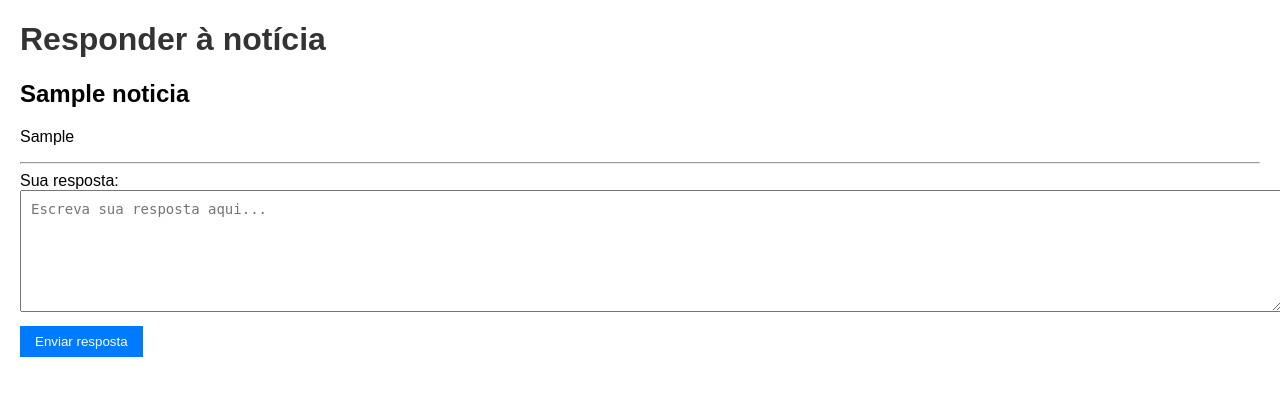
After one commit to Natan-Tavares/Panora, a Django app: page /noticia/1/responder in a window 1280 px wide. The commit adds this page. Shown: the top 396 px of the page. Run offline with Django 5.2, Linux system fonts and the light colour scheme; tables that the repository leaves empty hold one stand-in row (values such as "Sample post").

Commit message:
Pagina para adicionar resposta a noticia

```diff
--- a/JCPE/AppJCPE/views.py
+++ b/JCPE/AppJCPE/views.py
@@ -2,6 +2,9 @@ from django.shortcuts import render,get_object_or_404,redirect
 from .models import Noticia, Resposta
 from django.contrib.auth.models import User
 from django.utils.timezone import now
+from django.views import View
+from django.utils import timezone
+from django.http import HttpResponse, Http404
 # Create your views here.
 
 def criar_noticia(request):
@@ -28,3 +31,29 @@ def apagar_noticia(request,id):
         noticia_individual.delete()
         return redirect('/')
     return render(request, 'apagar_noticia.html', {'noticia': noticia_individual})
+
+class InserirRespostaView(View):
+    def get(self, request, noticia_id):
+        try:
+            noticia = Noticia.objects.get(pk=noticia_id)
+        except Noticia.DoesNotExist:
+            raise Http404("Noticia inexistente")
+        contexto = {'noticia' : noticia}
+        return render(request, 'inserir_resposta.html', contexto)
+
+    def post(self, request, noticia_id):
+        try:
+            noticia = Noticia.objects.get(pk=noticia_id)
+        except Noticia.DoesNotExist:
+            raise Http404("Noticia inexistente")
+
+        if request.user.is_authenticated:
+            usuario = request.user.username
+        else:
+            usuario = 'anônimo'
+        texto = request.POST.get('texto')
+        data_criacao = timezone.now()
+
+        noticia.resposta_set.create(texto=texto, data_criacao=data_criacao, usuario=usuario)
+
+        return redirect('ler_noticia', id=noticia.id)
--- a/JCPE/JCPE/urls.py
+++ b/JCPE/JCPE/urls.py
@@ -17,6 +17,7 @@ Including another URLconf
 from django.contrib import admin
 from django.urls import path
 from AppJCPE import views
+from AppJCPE.views import InserirRespostaView
 
 urlpatterns = [
     path('admin/', admin.site.urls),
@@ -24,4 +25,5 @@ urlpatterns = [
     path('', views.inicial,name='inicial'),
     path('noticia/<int:id>', views.ler_noticia,name='ler_noticia'),
     path('noticia/<int:id>/apagar', views.apagar_noticia,name='apagar_noticia'),
+     path('noticia/<int:noticia_id>/responder', InserirRespostaView.as_view(), name='inserir_resposta'),
 ]
--- /dev/null
+++ b/JCPE/templates/inserir_resposta.html
@@ -0,0 +1,30 @@
+<!DOCTYPE html>
+<html lang="pt-BR">
+<head>
+    <meta charset="UTF-8">
+    <title>Responder Notícia</title>
+    <style>
+        body { font-family: Arial, sans-serif; margin: 20px; }
+        h1 { color: #333; }
+        textarea { width: 100%; min-height: 100px; margin-bottom: 10px; padding: 10px; font-size: 14px; }
+        button { padding: 8px 15px; background-color: #007BFF; color: white; border: none; cursor: pointer; }
+        button:hover { background-color: #0056b3; }
+        a { margin-left: 10px; color: #333; text-decoration: none; }
+        a:hover { text-decoration: underline; }
+    </style>
+</head>
+<body>
+    <h1>Responder à notícia</h1>
+
+    <h2>{{ noticia.titulo }}</h2>
+    <p>{{ noticia.materia }}</p>
+    <hr>
+
+    <form method="post">
+        {% csrf_token %}
+        <label for="texto">Sua resposta:</label><br>
+        <textarea name="texto" id="texto" placeholder="Escreva sua resposta aqui..." required></textarea><br>
+        <button type="submit">Enviar resposta</button>
+    </form>
+</body>
+</html>
```
Also changed, not shown: JCPE/templates/noticia.html (+13 -4 lines).
